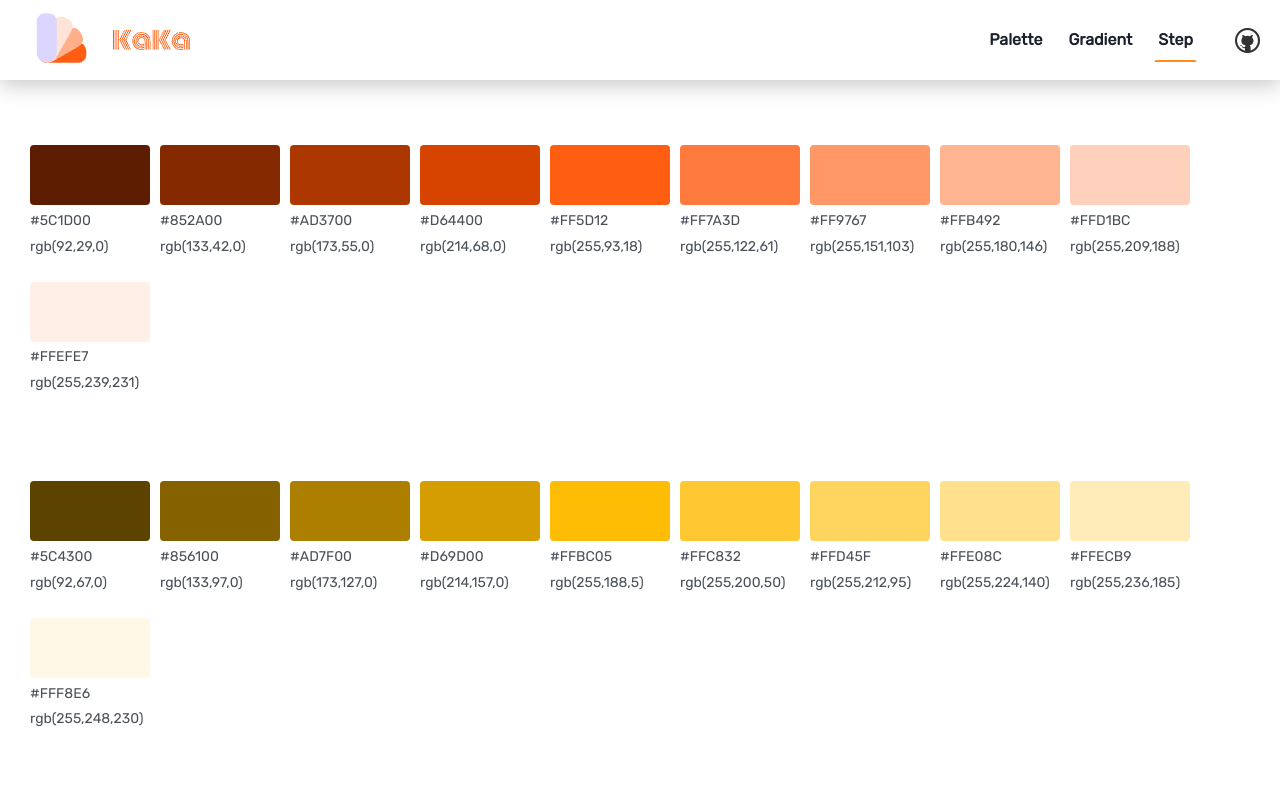
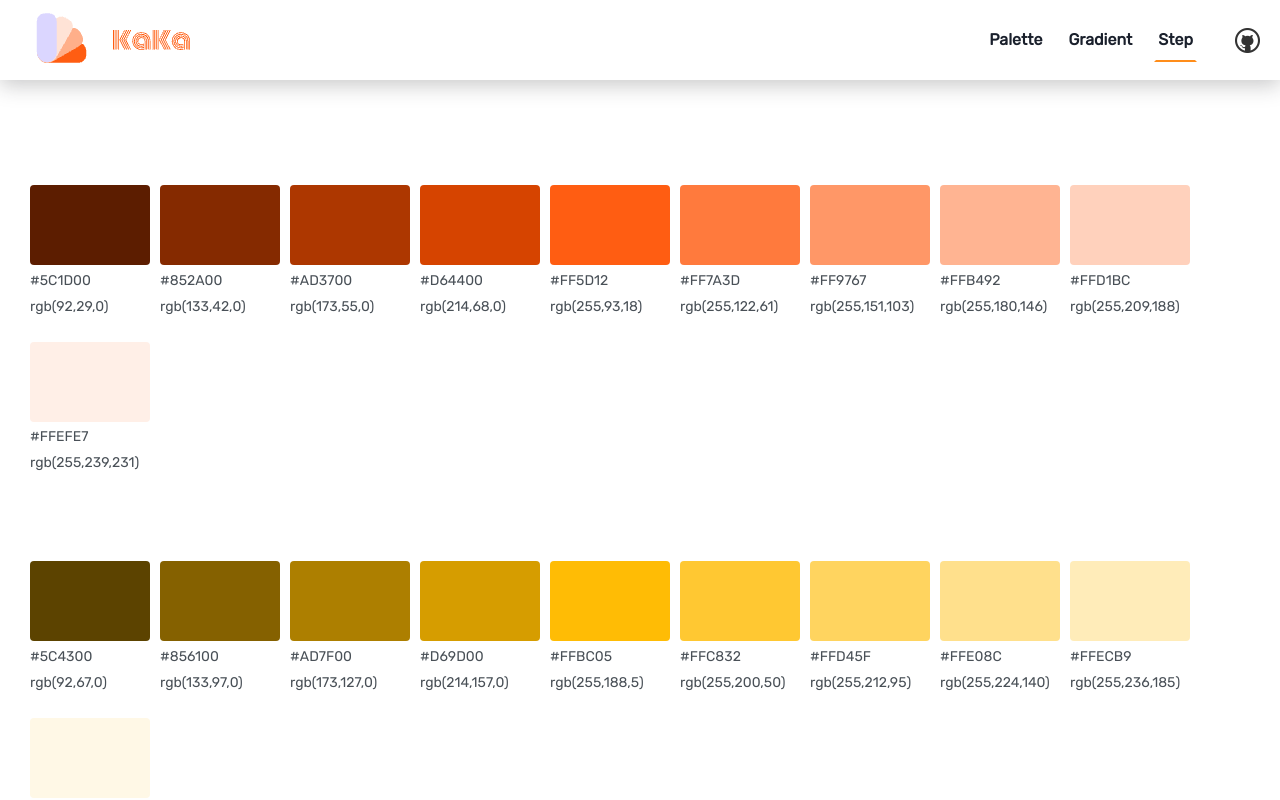
Before and after one commit to afterwork-design/color-card, a Next.js app: page /step in a window 1280 px wide. Shown: the top 800 px of the page. Built offline with nearby package versions, Linux system fonts and the light colour scheme.

Commit message:
优化 seo

```diff
--- a/src/components/step/index.tsx
+++ b/src/components/step/index.tsx
@@ -28,7 +28,7 @@ const Step: FC = () => {
             bgColor="white"
         >
             <VStack
-                pt="130px !important"
+                pt="170px !important"
                 pb="130px !important"
                 rowGap="50px"
                 p="15px"
@@ -38,9 +38,11 @@ const Step: FC = () => {
                 bgColor="white"
             >
                 {
-                    colors.map((stpeColor) => (
+                    colors.map((stpeColor) => {
+                        const groupKey = stpeColor.reduce((v1, v2) => v1 + v2);
+                        return (
                             <HStack
-                            key={stpeColor.reduce((v1, v2) => v1 + v2)}
+                                key={groupKey}
                                 columnGap="10px"
                                 rowGap="25px"
                                 p="15px"
@@ -53,14 +55,14 @@ const Step: FC = () => {
                                             fontSize="14px"
                                             color="rgba(73, 80, 87, 1)"
                                             m="0 !important"
-                                        key={hex}
+                                            key={groupKey + hex}
                                         >
                                             <Box
                                                 bgColor={hex}
                                                 w="100%"
                                                 flexGrow={1}
                                                 minW="120px"
-                                            minH="60px"
+                                                minH="80px"
                                                 borderRadius="4px"
                                             >
                                             </Box>
@@ -82,7 +84,8 @@ const Step: FC = () => {
                                     ))
                                 }
                             </HStack>
-                    ))
+                        )
+                    })
                 }
             </VStack>
         </Box>
--- a/src/next-seo.json
+++ b/src/next-seo.json
@@ -1,6 +1,7 @@
 {
-    "title": "KaKa",
-    "description": "Kaka 是一个色板程序",
+    "title": "KaKa 色板",
+    "titleTemplate": "%s | KaKa 色板",
+    "description": "KaKa 提供丰富的配色方案，让配色更加简单",
     "additionalMetaTags": [
         {
             "property": "author",
@@ -8,7 +9,7 @@
         },
         {
             "property": "keywords",
-            "content": "颜色,颜色模板,色卡,颜色参考,color,color card,color picker,color reference,design,develop"
+            "content": "颜色,颜色模板,色卡,渐变色,阶梯色,颜色参考,color,color card,color picker,gradient,step color,color reference,design,develop"
         }
     ]
 }
--- a/src/pages/step.tsx
+++ b/src/pages/step.tsx
@@ -3,13 +3,19 @@ import {LayoutPage} from "../typing";
 import {Box} from "@chakra-ui/react";
 import Header from "src/components/header";
 import GradientContent from "src/components/step";
+import {NextSeo} from "next-seo";
 
 const Gradient: LayoutPage = () => {
     return (
-        <Box>
-            <Header activeIndex={2} />
-            <GradientContent />
-        </Box>
+        <>
+            <NextSeo
+                title="阶梯色"
+            />
+            <Box>
+                <Header activeIndex={2} />
+                <GradientContent />
+            </Box>
+        </>
     );
 };
 
```
Also changed, not shown: src/pages/gradient.tsx (+10 -4 lines), src/pages/index.tsx (+11 -5 lines). Lines whose indentation alone changed are shown as unchanged.
